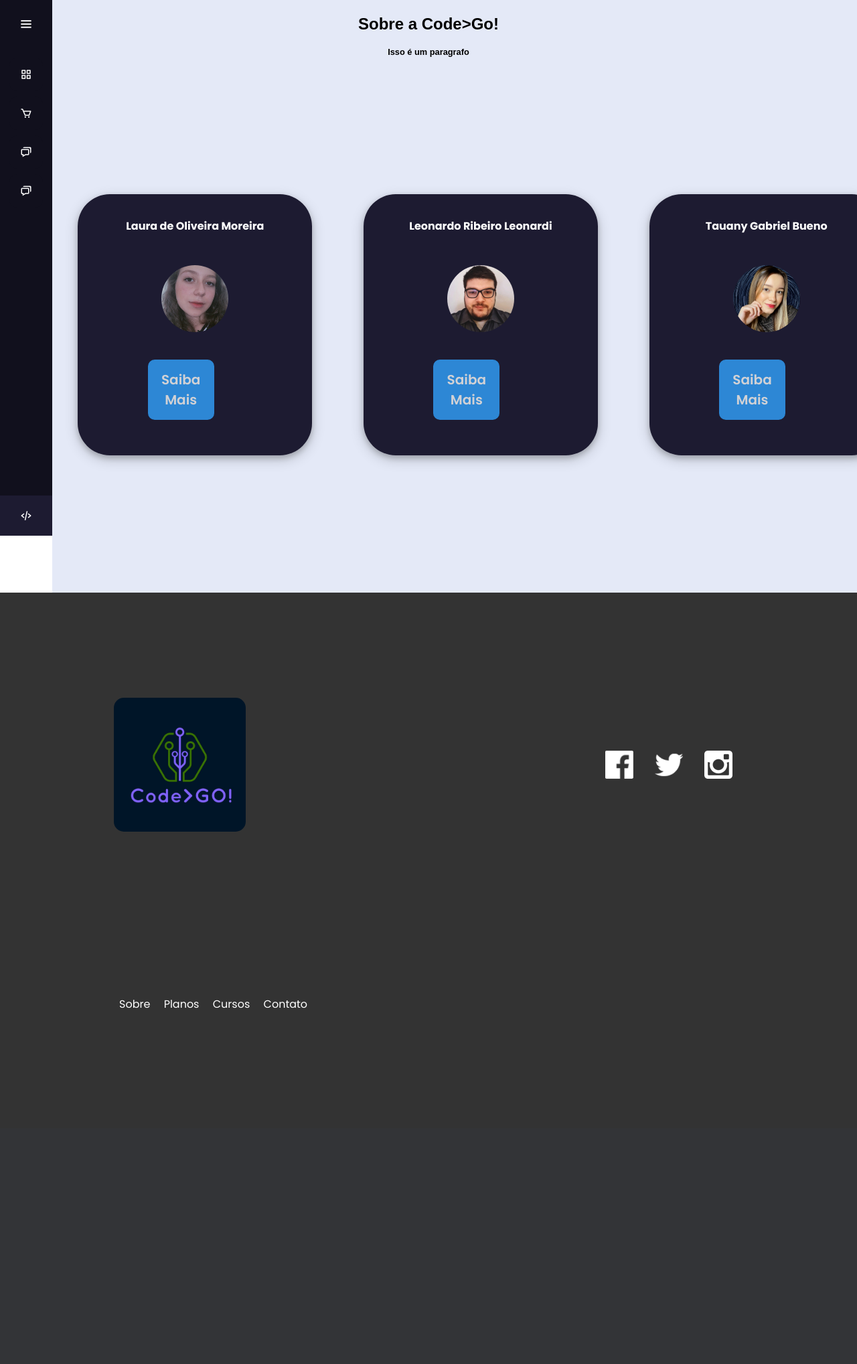
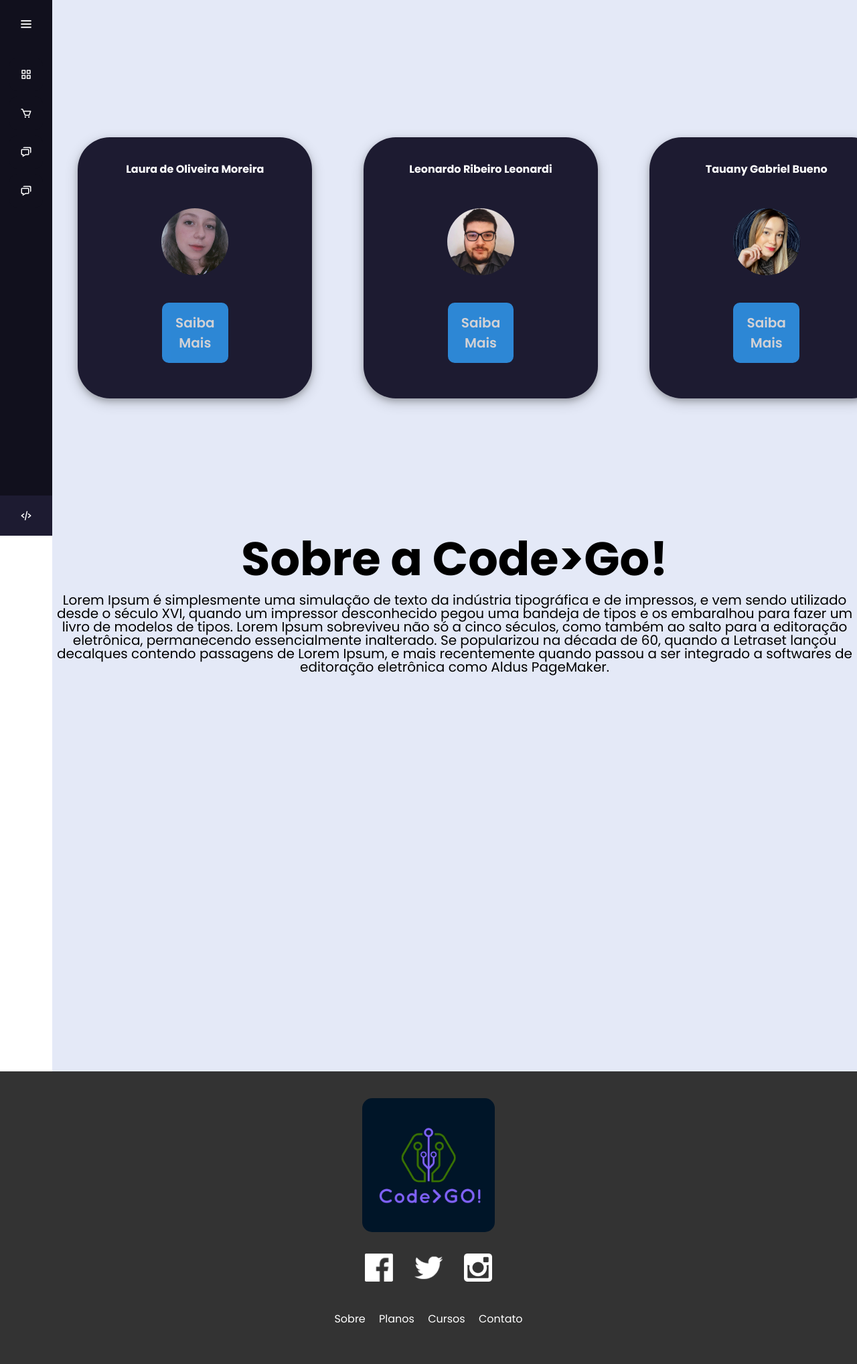
Before and after one commit to leonardo99i/projeto_CodeGo, a PHP site: page /sobre.html in a window 1280 px wide; the page is wider, and only the part inside the window is pictured. Shown: that part at 67% size. Before the commit the page ends 1506 px from the top of that part, so only its background shows below. Run offline with PHP 8.4, Linux system fonts and the light colour scheme; some web fonts are replaced.

Commit message:
Ajustando Sobre.html

```diff
--- a/css/rodape.css
+++ b/css/rodape.css
@@ -38,17 +38,3 @@
     display: inline-block;
     border-radius: 15px;
 }
-
-@media screen and (min-width: 1024px) {
-    .rodape {
-        flex-direction: row;
-        flex-wrap: wrap;
-        justify-content: space-between;
-    }
-
-    .rodape__navegacao {
-        text-align: left;
-
-        min-width: 600px;
-    }
-}
--- a/css/sobre.css
+++ b/css/sobre.css
@@ -1,30 +1,3 @@
-.conteudo{
-    background-color: var(--fundo-planos);
-    text-align: center;
-    color: black;
-    font-weight: 700;
-    font-size: 1.5rem;
-    font-family: var(--montserrat);
-}
-
-.conteudo h1{
-    background-color: var(--fundo-planos);
-    text-align: center;
-    color: black;
-    font-weight: 700;
-    font-size: 1.5rem;
-    font-family: var(--montserrat);
-}
-
-.conteudo p{
-    background-color: var(--fundo-planos);
-    text-align: center;
-    color: black;
-    font-weight: 700;
-    font-size: 0.8rem;
-    font-family: var(--montserrat);
-}
-
 .titulo-principal{
     color: var(--cinza-escuro);
     font-weight: 700;
@@ -48,7 +21,6 @@
     font-family: var(--montserrat);
     text-transform: uppercase;
     text-align: center;
-
     margin-bottom: 1.25rem;
 }
 
@@ -61,14 +33,10 @@
 .cartao {
     display: flex;
     flex-direction: column;
-
     background-color: var(--branco);
-
     width: 100%;
     max-width: 300px;
-
     margin-bottom: 2rem;
-
     border-radius: 5px;
     box-shadow: 0 2px 10px 2px #00000010;
 }
@@ -77,11 +45,8 @@
     font-weight: 700;
     font-size: 1.5rem;
     text-align: center;
-
     padding: .75rem 0;
-
     margin-bottom: .5rem;
-
     border-bottom: 1px solid var(--azul-claro);
 }
 
@@ -93,7 +58,6 @@
     font-weight: 700;
     font-size: 3rem;
     text-align: center;
-
     margin-top: 1.25rem;
     margin-bottom: 1.25rem;
 }
@@ -107,13 +71,9 @@
 .cartao__botao {
     font-size: 1.2rem;
     font-weight: 700;
-
     width: 100%;
-
     align-self: center;
-
     padding: .75rem 2rem;
-
     margin-top: 1rem;
     margin-bottom: 1rem;
 }
@@ -140,6 +100,16 @@
 
 .cartao__botao--mega {
     border-color: var(--planos-cartao-mega);
+}
+
+.box{
+    width: 300px;
+    height: 300px;
+    font-size: 16px;
+    padding: 40px 40px;
+    background: #1d1b31;
+    box-shadow: 0 4px 8px 0 rgba(0, 0, 0, 0.2), 0 6px 20px 0 rgba(0, 0, 0, 0.19);
+    border-radius: 48px;
 }
 
 .foto_Laura{
@@ -175,8 +145,8 @@
     border-radius: 50px;
 }
 
-.redimensionar{
-    display: inline-flex;
+.botao__mais{
+    display: block;
     width: 70%;
     padding: 15px;
     background-color: #31a3ff;
@@ -188,11 +158,24 @@
     opacity: 0.8;
     transition: .2s all;
     cursor: pointer;
+    margin: auto;
 }
 
-.redimensionar:hover{
+.botao__mais:hover{
     opacity: 1;
 }
+
+.conteudo__titulo{
+    color: black;
+    font-size: 70px;
+}
+
+.conteudo__texto{
+    color: black;
+    font-size: 20px;
+    text-align: center;
+}
+
 
 @media screen and (min-width: 768px){
     .cartao{
--- a/sobre.html
+++ b/sobre.html
@@ -1,5 +1,6 @@
 <!DOCTYPE html>
 <html lang="en">
+
 <head>
     <meta charset="UTF-8">
     <meta http-equiv="X-UA-Compatible" content="IE=edge">
@@ -11,10 +12,13 @@
     <link href="css/login.css" rel="stylesheet">
     <link href="css/rodape.css" rel="stylesheet">
     <link href='https://unpkg.com/boxicons@2.0.7/css/boxicons.min.css' rel='stylesheet'>
-    <link href="https://use.fontawesome.com/releases/v5.15.4/css/all.css" integrity="sha384-DyZ88mC6Up2uqS4h/KRgHuoeGwBcD4Ng9SiP4dIRy0EXTlnuz47vAwmeGwVChigm" crossorigin="anonymous" rel="stylesheet">
+    <link href="https://use.fontawesome.com/releases/v5.15.4/css/all.css"
+        integrity="sha384-DyZ88mC6Up2uqS4h/KRgHuoeGwBcD4Ng9SiP4dIRy0EXTlnuz47vAwmeGwVChigm" crossorigin="anonymous"
+        rel="stylesheet">
     <link rel="shortcut icon" href="img/favicon.ico">
     <title>Code>Go!</title>
 </head>
+
 <body>
     <div class="sidebar">
         <div class="logo-details">
@@ -65,14 +69,7 @@
             </li>
         </ul>
     </div>
-        <div class="conteudo">
-            <br>
-            <h1>Sobre a Code>Go!</h1>
-            <br>
-            <p>Isso é um paragrafo</p>
-        </div>
-
-        <ul class="planos__cartoes">
+    <div class="planos__cartoes">
         <section class="home-section">
             <div class="container">
                 <div class="box">
@@ -84,7 +81,7 @@
                     </div>
                     <div class="login-btn">
                         <form action="https://www.linkedin.com/in/laura-moreira-41063a1a4/">
-                                <button class="btn" type="submit" >Saiba Mais</button>
+                            <button class="botao__mais" type="submit">Saiba Mais</button>
                         </form>
                         <br>
                     </div>
@@ -103,7 +100,7 @@
                     </div>
                     <div class="login-btn">
                         <form action="https://www.linkedin.com/in/leonardorleonardi/">
-                                    <button class="btn" type="submit" >Saiba Mais</button>
+                            <button class="botao__mais" type="submit">Saiba Mais</button>
                         </form>
                         <br>
                     </div>
@@ -122,14 +119,20 @@
                     </div>
                     <div class="login-btn">
                         <form action="https://www.linkedin.com/in/tauanybueno/">
-                                        <button class="btn" type="submit" >Saiba Mais</button>
+                            <button class="botao__mais" type="submit">Saiba Mais</button>
                         </form>
                         <br>
                     </div>
                 </div>
             </div>
         </section>
-        </ul>
+    </div>
+    <div class="home-section">
+        <h1 class="conteudo__titulo">Sobre a Code>Go!</h1>
+        <br>
+        <p class="conteudo__texto">Lorem Ipsum é simplesmente uma simulação de texto da indústria tipográfica e de impressos, e vem sendo utilizado desde o século XVI, quando um impressor desconhecido pegou uma bandeja de tipos e os embaralhou para fazer um livro de modelos de tipos. Lorem Ipsum sobreviveu não só a cinco séculos, como também ao salto para a editoração eletrônica, permanecendo essencialmente inalterado. Se popularizou na década de 60, quando a Letraset lançou decalques contendo passagens de Lorem Ipsum, e mais recentemente quando passou a ser integrado a softwares de editoração eletrônica como Aldus PageMaker.</p>
+
+    </div>
 
     <script>
         let sidebar = document.querySelector(".sidebar");
@@ -156,7 +159,7 @@
         }
     </script>
 
-        <footer class="rodape container">
+<footer class="rodape">
     <img src="img/Screenshot_20210907-120233_Logo_Maker.jpg" alt="Logo da Apeperia" class="rodape__logo">
     <ul class="rodape__social">
         <li><a href="#" class="rodape__midia"><img src="img/facebook.png" alt="Ícone do Facebook"></a></li>
@@ -173,4 +176,5 @@
     </nav>
 </footer>
 </body>
+
 </html>
```
Also changed, not shown: dasda.txt (added, +58 -0 lines). Lines whose indentation alone changed are shown as unchanged.
